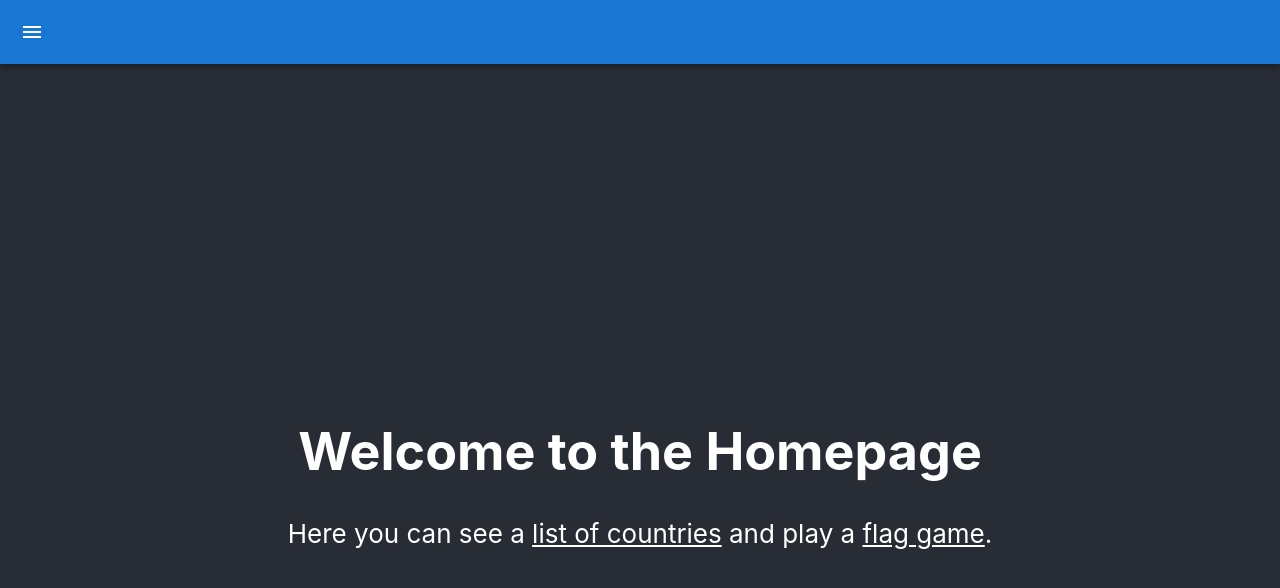
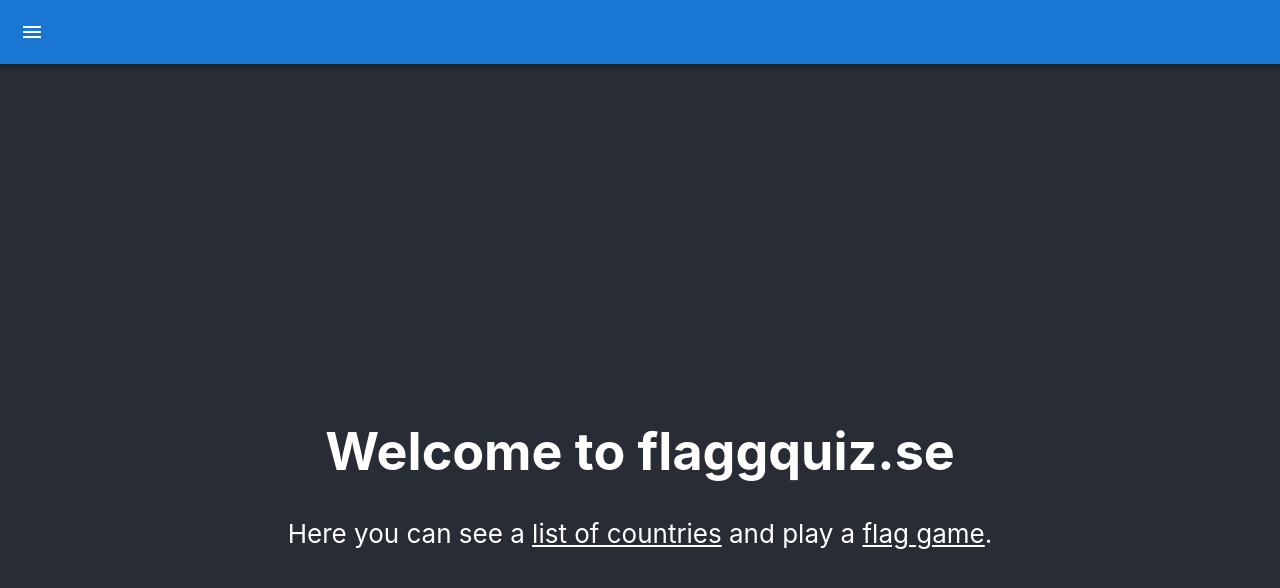
Before and after one commit to benimog/countries, a React (Create React App) app in the folder countries/: page / in a window 1280 px wide. Shown: the top 588 px of the page. Built offline with nearby package versions, Linux system fonts and the light colour scheme.

Commit message:
Added htaccess for build. Updated title

```diff
--- a/countries/package.json
+++ b/countries/package.json
@@ -26,7 +26,8 @@
     "start": "react-scripts start",
     "build": "react-scripts build",
     "test": "react-scripts test",
-    "eject": "react-scripts eject"
+    "eject": "react-scripts eject",
+    "postbuild": "cp .htaccess build/"
   },
   "eslintConfig": {
     "extends": [
--- a/countries/public/index.html
+++ b/countries/public/index.html
@@ -24,7 +24,7 @@
       work correctly both with client-side routing and a non-root public URL.
       Learn how to configure a non-root public URL by running `npm run build`.
     -->
-    <title>Countries</title>
+    <title>flaggquiz.se</title>
   </head>
   <body>
     <noscript>You need to enable JavaScript to run this app.</noscript>
--- a/countries/src/components/Home.tsx
+++ b/countries/src/components/Home.tsx
@@ -4,7 +4,7 @@
 function Home() {
   return (
     <div>
-      <h1>Welcome to the Homepage</h1>
+      <h1>Welcome to flaggquiz.se</h1>
       <p>
         Here you can see a{" "}
         <Link href="/countries" color="inherit">
```
Also changed, not shown: 1 other file (tests, documents, lock files or other folders).
